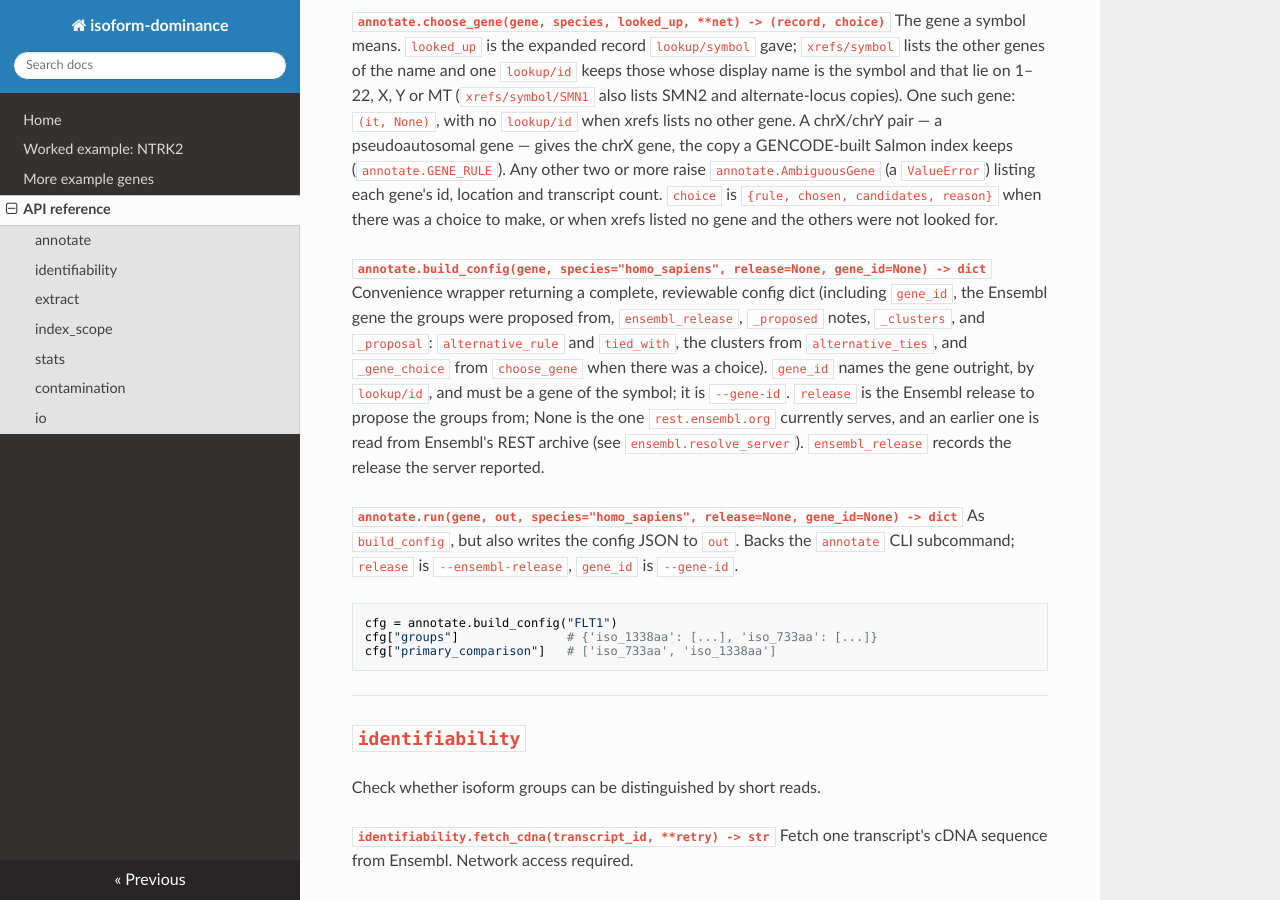
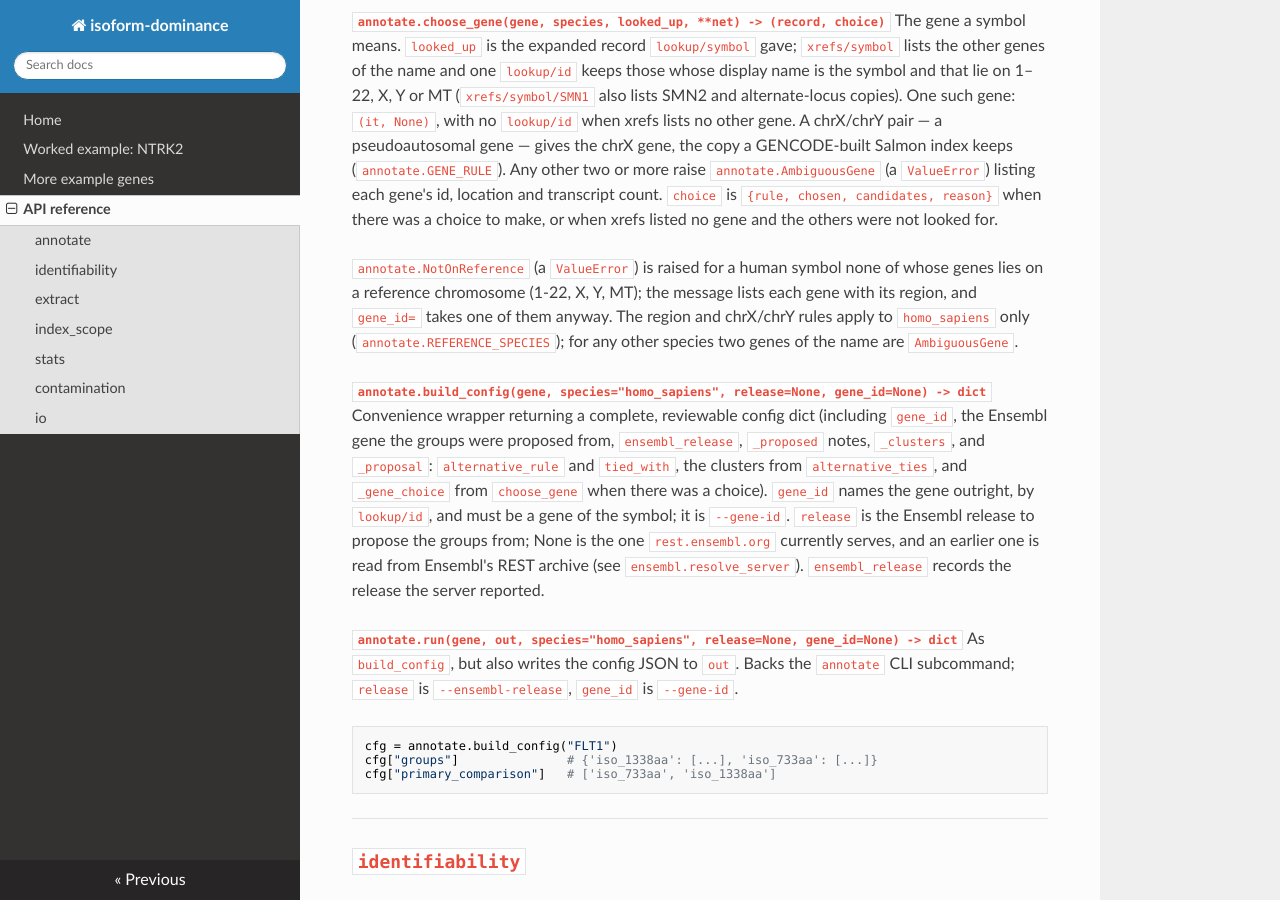
Before and after one commit to charliekim97/isoform-dominance-pipeline, an MkDocs documentation site: the page built from docs/api.md, in a window 1280 px wide and 900 px high, scrolled down 1343 px. Built offline with MkDocs 1.6.1, drawn with Linux system fonts in a browser that asks for light colours; nearby versions of some CDN libraries; some of the changed text lies outside the part shown.

Commit message:
docs(api): the new public names of 2.4.1

```diff
--- a/docs/api.md
+++ b/docs/api.md
@@ -45,6 +45,8 @@ The clusters the alternative class was chosen over on the tie-breaks rather than
 
 **`annotate.choose_gene(gene, species, looked_up, **net) -> (record, choice)`**
 The gene a symbol means. `looked_up` is the expanded record `lookup/symbol` gave; `xrefs/symbol` lists the other genes of the name and one `lookup/id` keeps those whose display name is the symbol and that lie on 1–22, X, Y or MT (`xrefs/symbol/SMN1` also lists SMN2 and alternate-locus copies). One such gene: `(it, None)`, with no `lookup/id` when xrefs lists no other gene. A chrX/chrY pair — a pseudoautosomal gene — gives the chrX gene, the copy a GENCODE-built Salmon index keeps (`annotate.GENE_RULE`). Any other two or more raise `annotate.AmbiguousGene` (a `ValueError`) listing each gene's id, location and transcript count. `choice` is `{rule, chosen, candidates, reason}` when there was a choice to make, or when xrefs listed no gene and the others were not looked for.
+
+`annotate.NotOnReference` (a `ValueError`) is raised for a human symbol none of whose genes lies on a reference chromosome (1-22, X, Y, MT); the message lists each gene with its region, and `gene_id=` takes one of them anyway. The region and chrX/chrY rules apply to `homo_sapiens` only (`annotate.REFERENCE_SPECIES`); for any other species two genes of the name are `AmbiguousGene`.
 
 **`annotate.build_config(gene, species="homo_sapiens", release=None, gene_id=None) -> dict`**
 Convenience wrapper returning a complete, reviewable config dict (including `gene_id`, the Ensembl gene the groups were proposed from, `ensembl_release`, `_proposed` notes, `_clusters`, and `_proposal`: `alternative_rule` and `tied_with`, the clusters from `alternative_ties`, and `_gene_choice` from `choose_gene` when there was a choice). `gene_id` names the gene outright, by `lookup/id`, and must be a gene of the symbol; it is `--gene-id`. `release` is the Ensembl release to propose the groups from; None is the one `rest.ensembl.org` currently serves, and an earlier one is read from Ensembl's REST archive (see `ensembl.resolve_server`). `ensembl_release` records the release the server reported.
@@ -217,6 +219,8 @@ None, as a possible copy.
 **`index_scope.copy_warning(copies, source) -> str | None`** — the warning the CLI prints;
 for copies without a region it says they may be same-name genes on a reference chromosome.
 
+**`index_scope.without_identical(copies, identical) -> list`** — `copies` less the records `identical` (record id -> configured transcript, the report's `identical_to_configured`) names; the CLI warns only about what is left, since Salmon's default index keeps one of identical sequences.
+
 ---
 
 ## `stats`
@@ -254,6 +258,8 @@ TPM, per cohort (a control for whether a dominance signal is a cell-type artefac
 **`io.save_inputs(path, captured, config, release, version, background_fasta=None) -> dict`** — write the sequence an `identifiability` run used (`captured`, from `analyze(..., inputs_out=...)`) with the release it came from, as `"format": "isoform-dominance/inputs/1"` (`io.INPUTS_FORMAT`). `analysis` records the `k`, `window`, `canonical` and `gene_background` of the run, and `keep_duplicates` when it had a background FASTA, none of which the config holds; `sequence_sources` gives each id's `"supplied"` or `"fetched:<release>"`, and `release` is recorded only when every sequence was fetched from it. A `background_fasta` is recorded by path, size and SHA-256, not copied. `gene_id` is the gene the background was fetched as, or the config's `gene_id`. Backs `--save-inputs`.
 **`io.load_inputs(path) -> dict`** — read a file `save_inputs` wrote; `io.InputError` if it is not one, and for every field the caller goes on to read: `sequences` and `background_sequences` as objects of id to sequence, an `ensembl_release` that is a number or null, an `analysis` with integer `k` and `window` and boolean `canonical` (and `keep_duplicates`, when present), a `gene_id` that is a string or null, and a `background_fasta` that is null or has a path and a sha256. Which transcripts are a class and which are background is decided by the config the rerun is given, not by the saved grouping. Backs `--inputs`.
 **`io.file_sha256(path) -> str`** — hex SHA-256 of a file's bytes.
+**`io.open_text(path)`** — open a text file for reading, gunzipping it when its first two bytes are the gzip magic (`1f 8b`), whatever its name.
+**`io.shared_transcripts(groups) -> dict`** — `{transcript: [group, ...]}` for each transcript more than one group names; `identifiability` refuses such a config and `extract` warns.
 **`io.transcript_to_group(groups) -> dict`** — invert `{group: [ENST...]}` to `{ENST(no version): group}`.
 **`io.load_sample_map(path) -> dict`** — read a `donor,condition[,SRR]` CSV to `{donor: condition}`.
 **`io.primary_pair(config) -> (gA, gB)`** — the two groups named in `primary_comparison`.
```
